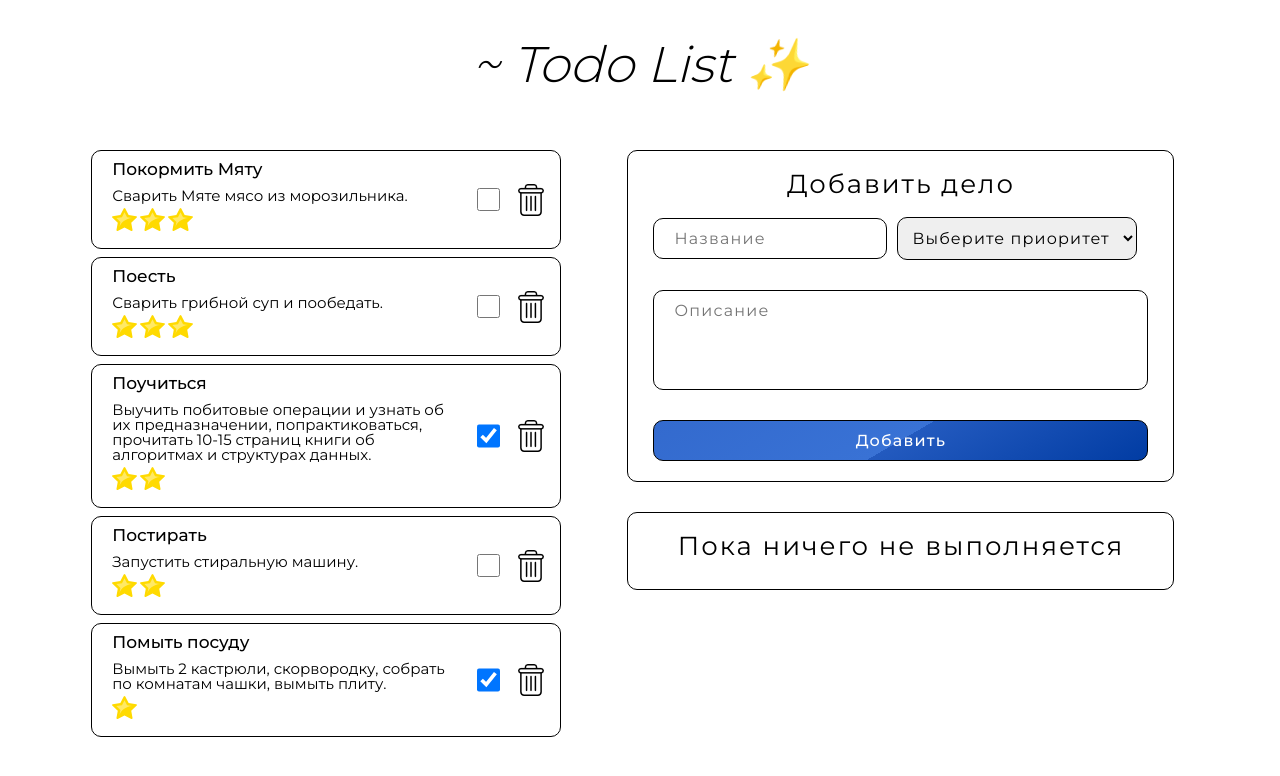
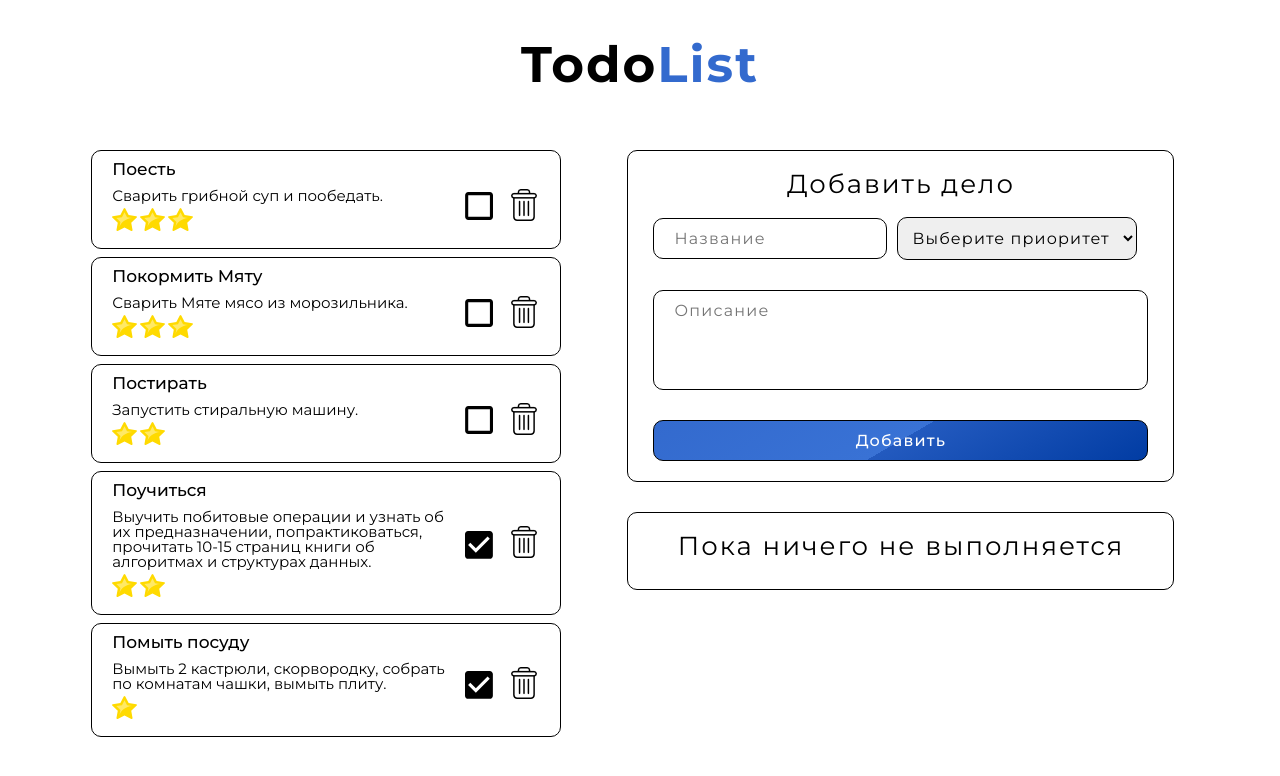
Before and after one commit to KIBINNANEKO/react-todo-list, a React (Create React App) app: page / in a window 1280 px wide. Shown: the top 776 px of the page. Built offline with nearby package versions, Linux system fonts and the light colour scheme.

Commit message:
Updated checkboxes, normalize 'currently' system

```diff
--- a/src/App.css
+++ b/src/App.css
@@ -29,15 +29,19 @@ h1,h2,h3,h4,h5,h6{font-size:inherit;font-weight: 400;}
 
 .title{
   font-size: 50px;
-  font-weight: 300;
-  font-style: italic;
+  font-weight: 700;
   color: black;
   text-align: center;
   margin-bottom: 60px;
   margin-top: 40px;
   transition: all 1s ease-in-out;
+  letter-spacing: 2px;
 }
 
 .title:hover{
   color: orange
 }
+
+.title span{
+  color:rgba(51, 106, 206, 1)
+}
--- a/src/App.js
+++ b/src/App.js
@@ -5,7 +5,7 @@ function App() {
 
   return (
     <div className='main'>
-      <h1 className='title'> ~ Todo List ✨</h1>
+      <h1 className='title'> Todo<span>List</span></h1>
       <Todo/>
     </div>
   );
--- a/src/components/Todo/Todo.js
+++ b/src/components/Todo/Todo.js
@@ -1,4 +1,4 @@
-import React, {useState} from 'react';
+import React, {useEffect, useState} from 'react';
 import TodoItem from '../TodoItem/TodoItem';
 import Form from '../Form/Form';
 import Modal from '../modals/Modal';
@@ -54,45 +54,82 @@ function Todo() {
 	function done(id){
 		for(let i = 0; i < things.length; i++){
 			if(things[i].id === id){
-				setThings(things[i].isdone = !(things[i].isdone))
-				setThings([...things])
+				if(things[i].isdone === false){
+					currentlyRunning(id, true)
+				}
+				setIsDone(i, true)
 				}
 			}
 		}
 
-	let [currentThings, SetCurrentThings] = useState([])
-
-	function currentlyRunning(id){
-		let temp = things.filter(p => p.id === id)
-
-		if (currentThings[0] === undefined){
-			SetCurrentThings(currentThings = [...currentThings, temp[0]])
+	function setIsDone(index, isFromDone){
+		if(isFromDone){
+			setThings(()=> {
+				let CopyUpdeteIsDone = things.slice()
+				CopyUpdeteIsDone[index].isdone = !(CopyUpdeteIsDone[index].isdone)
+				return CopyUpdeteIsDone
+			})
 		}
 		else{
-			console.log(2)
+			setThings(()=> {
+				let CopyUpdeteIsDone = things.slice()
+				CopyUpdeteIsDone[index].isdone = true
+				return CopyUpdeteIsDone
+			})
+		}
+	}
+
+	let [currentThings, setCurrentThings] = useState([])
+
+	function currentlyRunning(id, isFromDone){
+
+		 // Дело на которое кликнули
+		let clickedThing = (things.filter(thing => thing.id === id))[0]
+
+		// Если дело на которое кликнули выполнено то оно будет пропадать из списка выполняющихся
+		if(clickedThing.isdone === true){
+			setCurrentThings(currentThings.filter(thing => thing.id !== clickedThing.id))
+		}
+		else{
+
+			// Если список "Выполняется" пуст, добавим первый элемент
+			if (currentThings === [] && isFromDone !== true) {
+					setCurrentThings([...currentThings, clickedThing])
+			}
+
+			// В ином случае делаем проверку, есть ли уже в списке элемент, на который кликнули
+			else{
 				let copy = false
+
 				for(let i = 0; i < currentThings.length; i++){
-				if (currentThings[i].title === temp[0].title) copy = true
+					if (currentThings[i].title === clickedThing.title) copy = true
 				}
-			if(copy){
-				console.log('Nothing')
+
+				// Если есть, то убираем его из списка и отмечаем как выполненное
+				if(copy || isFromDone){
 					for(let j = 0; j < things.length; j++){
-					if (temp[0].id === things[j].id){
-						setThings((things) => {
-							return things[j].isdone = true
-						})
-						setThings([...things])
+						if (clickedThing.id === things[j].id){
+							if(isFromDone){
+								setCurrentThings(currentThings.filter(thing => thing.id !== things[j].id))
+							}
+							else{
+								setIsDone(j, false)
+								setCurrentThings(currentThings.filter(thing => thing.id !== things[j].id))
+							}
+
 						}
 					}
 
 				}
+
+				// Если нет, то просто добавляем его в список
 				else{
-				SetCurrentThings(currentThings = [...currentThings, temp[0]])
+					setCurrentThings([...currentThings, clickedThing])
 				}
 
 			}
+		}
 
-		console.log(currentThings)
 	}
 
   return (
@@ -102,7 +139,7 @@ function Todo() {
 			 ?
 			<h2 className='noPosts'>Нет заданий</h2>
 			 :
-			things.sort((x, y) => x.priority - y.priority).reverse().map(thing => {
+			things.sort((x, y) => y.priority - x.priority).map(thing => {
 			return(
 			<TodoItem
 			create = {createPost}
@@ -121,7 +158,7 @@ function Todo() {
 		</div>
 		<Form current_things={currentThings} className="form" create={createPost} sort={sorting}></Form>
 		<div>
-			<Modal stle={`${things.every(item => item.isdone === true) ? 'show' : ''}`}></Modal>
+			<Modal stle={`${(things.every(item => item.isdone === true) && things.length !== 0) ? 'show' : ''}`}></Modal>
 		</div>
     </div>
   );
--- a/src/components/TodoItem/TodoItem.css
+++ b/src/components/TodoItem/TodoItem.css
@@ -35,11 +35,6 @@
 	font-size: 15px;
 }
 
-.TodoItem__input{
-	margin-left: 20px;
-	width: 23px;
-	cursor: pointer;
-}
 
 .textBlock__priority{
 	display: flex;
--- a/src/components/TodoItem/TodoItem.js
+++ b/src/components/TodoItem/TodoItem.js
@@ -1,6 +1,6 @@
 import React, {useState} from 'react';
 import './TodoItem.css';
-import Input from '../UI/Checkbox/Checkbox'
+import Checkbox from '../UI/Checkbox/Checkbox'
 import DeleteButton from '../UI/Buttons/DeleteButton/DeleteButton';
 
 function TodoItem(props) {
@@ -34,7 +34,7 @@ function TodoItem(props) {
 			)}
 		</div>
 		<div className='TodoItem__buttonBlock'>
-			<Input className='TodoItem__input' defaultChecked = {isTrue} onChange={() => props.done()}/>
+			<Checkbox className={props.isdone ? 'Checkbox Checkbox__active' : 'Checkbox Checkbox__empty'} onClick={() => props.done()}/>
 			<DeleteButton onClick={() => props.delete(props.post)}></DeleteButton>
 		</div>
     </div>
--- a/src/components/UI/Buttons/DeleteButton/DeleteButton.css
+++ b/src/components/UI/Buttons/DeleteButton/DeleteButton.css
@@ -4,14 +4,10 @@
 }
 
 .Delete:after {
+   position: absolute;
    content: '';
-   position: absolute;
-   top: 50%;
-   left: -25px;
-   bottom: auto;
-   right: auto;
-   transform: translateY(-50%);
-   -webkit-transform: translateY(-50%);
+	top: 36%;
+	right: 30%;
    background: url('delete.png') no-repeat ;
    width: 32px;
    height: 32px;
--- a/src/components/UI/Checkbox/Checkbox.css
+++ b/src/components/UI/Checkbox/Checkbox.css
@@ -0,0 +1,24 @@
+.Checkbox{
+	margin-left: 20px;
+	width: 28px;
+	height: 28px;
+	cursor: pointer;
+	display: block;
+	transition: 0.2s;
+}
+
+.Checkbox__active{
+	background-image: url('checkbox_active.svg');
+	background-repeat: no-repeat;
+	position: relative;
+	top: 40%;
+	right: 8%;
+}
+
+.Checkbox__empty{
+	background-image: url('checkbox.svg');
+	background-repeat: no-repeat;
+	position: relative;
+	top: 40%;
+	right: 8%;
+}
--- a/src/components/UI/Checkbox/Checkbox.js
+++ b/src/components/UI/Checkbox/Checkbox.js
@@ -4,7 +4,7 @@ import './Checkbox.css';
 function Checkbox(props) {
 
   return (
-		<input {...props} type="checkbox"></input>
+		<div className='Checkbox' {...props} ></div>
   );
 }
 
```
Also changed, not shown: src/components/UI/Checkbox/checkbox.svg (added), src/components/UI/Checkbox/checkbox_active.svg (added). Lines whose indentation alone changed are shown as unchanged.
